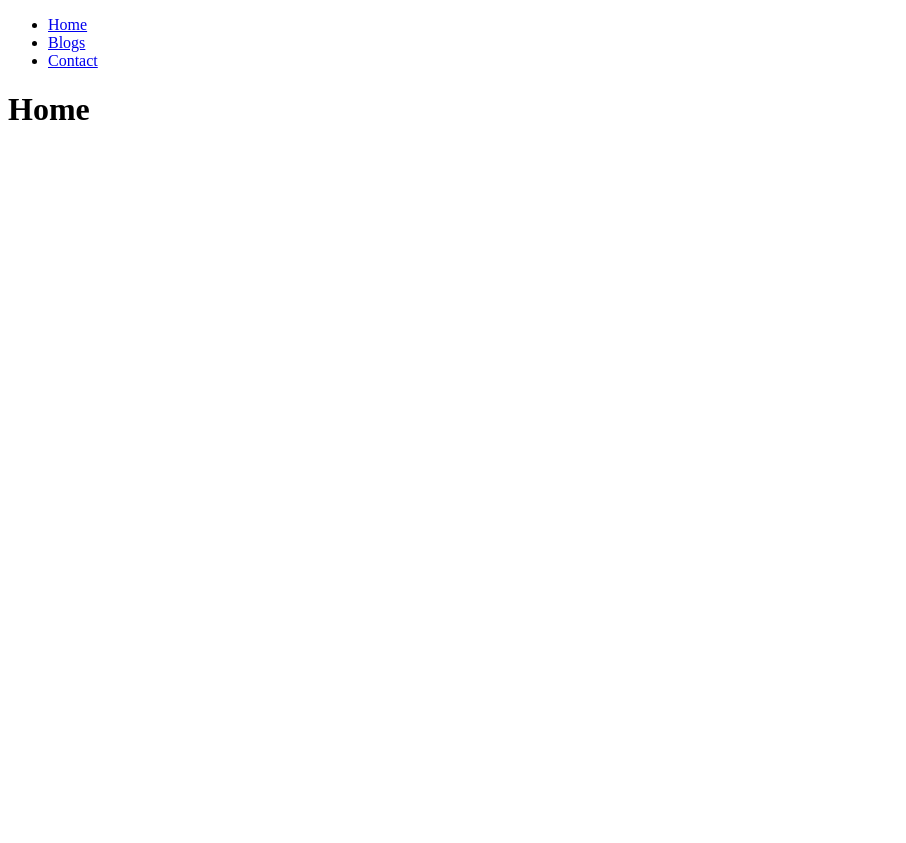
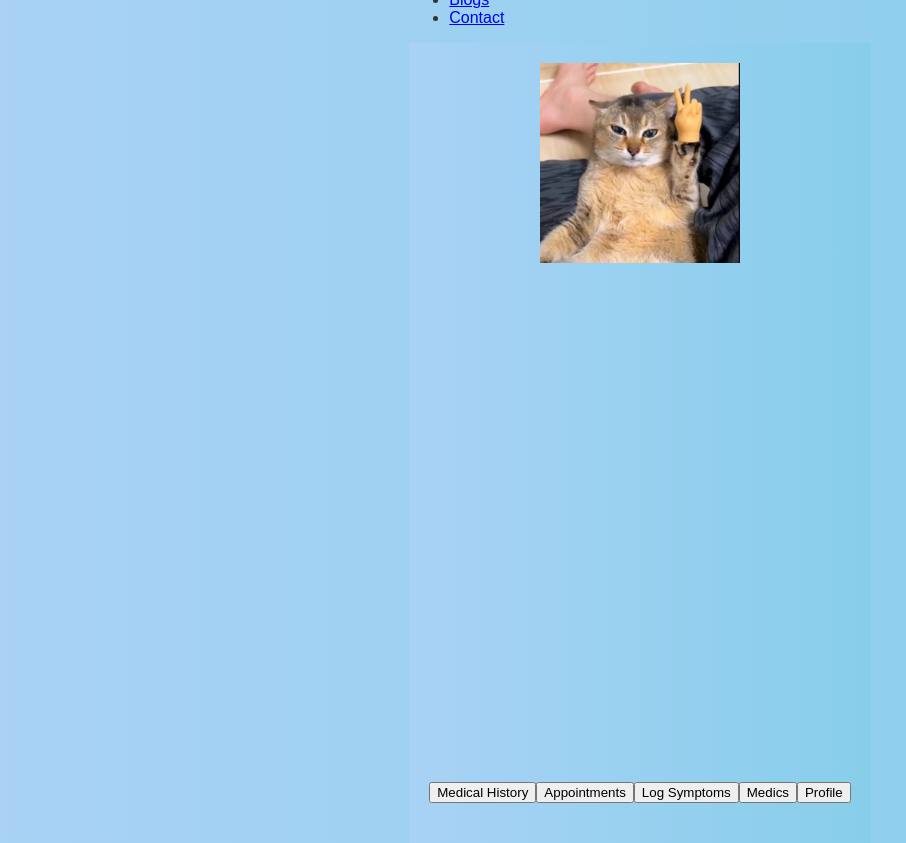
Before and after one commit to AF1DC2/CareSync, a JavaScript app: page / in a window 1280 px wide. Shown: the whole page, without its empty margins (0-906 px from the left). Before the commit the page ends 800 px from the top, so only its background shows below. Built offline with nearby package versions, Linux system fonts and the light colour scheme.

Commit message:
Updated Home

```diff
--- a/src/css/Home.css
+++ b/src/css/Home.css
@@ -0,0 +1,58 @@
+:root{
+    --bg: #A9D2F5;
+    --text: #87CEEB;
+    --one: #B0E0E6;
+    --two: #B3D9FF;
+    --three: #B0C4DE;
+    --four: #C5C8E6;
+}
+
+body {
+    margin: 0;
+    padding: 0;
+    font-family: Arial, sans-serif;
+    background: linear-gradient(to right, #A9D2F5, #87CEEB);  /* Pastel Blue gradient */
+    color: #333;
+    display: flex;
+    justify-content: center;
+    align-items: center;
+    height: 100vh;
+}
+
+.home-container {
+    display: flex;
+    flex-direction: column;
+    justify-content: space-between;
+    height: 100vh;
+    text-align: center;
+  }
+
+  .header {
+
+    padding: 20px;
+  }
+
+  .logo {
+    height: 200px;
+  }
+
+  .button-container {
+    display: flex;
+    justify-content: space-around;
+    padding: 20px;
+    margin-bottom: 20px;
+  }
+
+  .nav-button {
+    padding: 10px 20px;
+    font-size: 16px;
+    cursor: pointer;
+    border: none;
+    border-radius: 5px;
+    background-color: #8a2be2;
+    color: white;
+  }
+
+  .nav-button:hover {
+    background-color: #6f1cb1;
+  }
--- a/src/pages/Home.js
+++ b/src/pages/Home.js
@@ -1,5 +1,24 @@
+import '../css/Home.css';
+import vroLogo from '../resources/vro.png';
+
 const Home = () => {
-    return <h1>Home</h1>;
+    return(
+    <body>
+          <div className="home-container">
+      <header className="header">
+      <img src={vroLogo} alt="vro" className="logo" />
+      </header>
+      <div className="button-container">
+        <button className="hist">Medical History</button>
+        <button className="appt">Appointments</button>
+        <button className="symp">Log Symptoms</button>
+        <button className="medics">Medics</button>
+        <button className="Profile">Profile</button>
+      </div>
+    </div>
+    </body>
+
+    )
   };
 
   export default Home;
```
Also changed, not shown: src/resources/vro.png (added).
